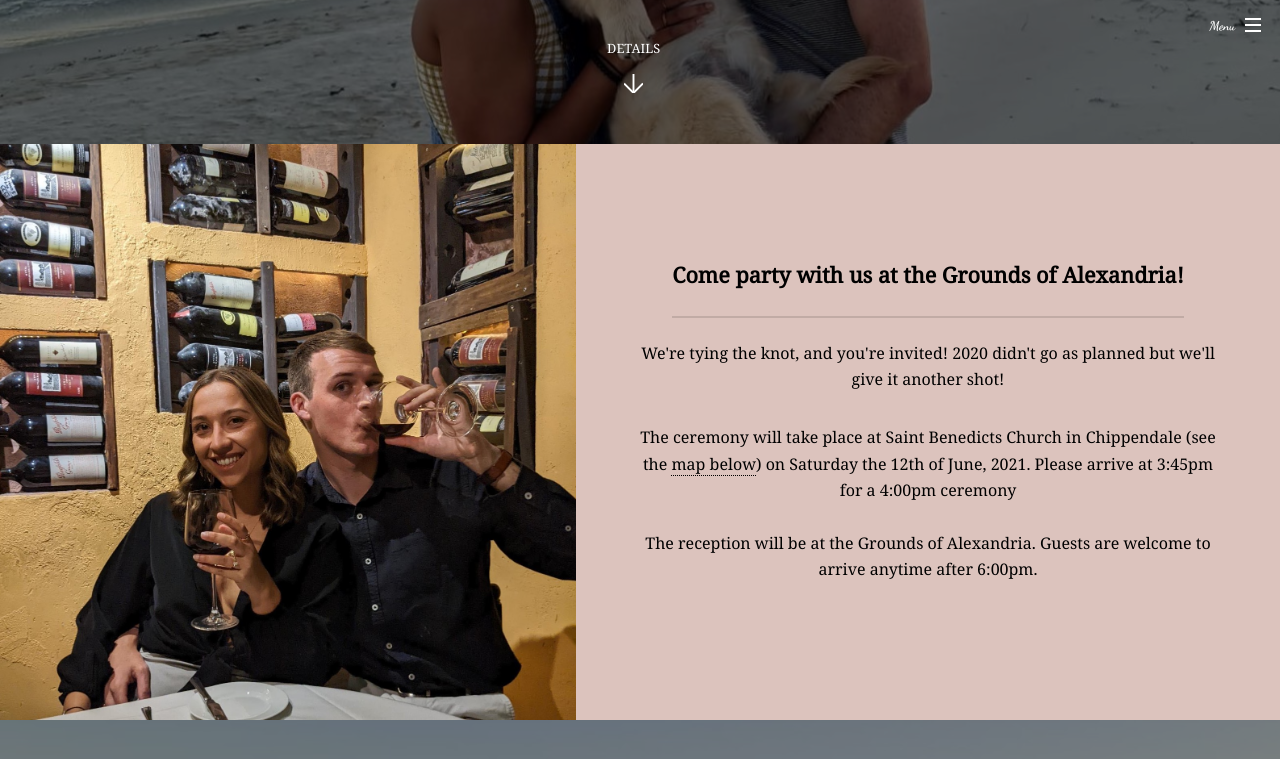
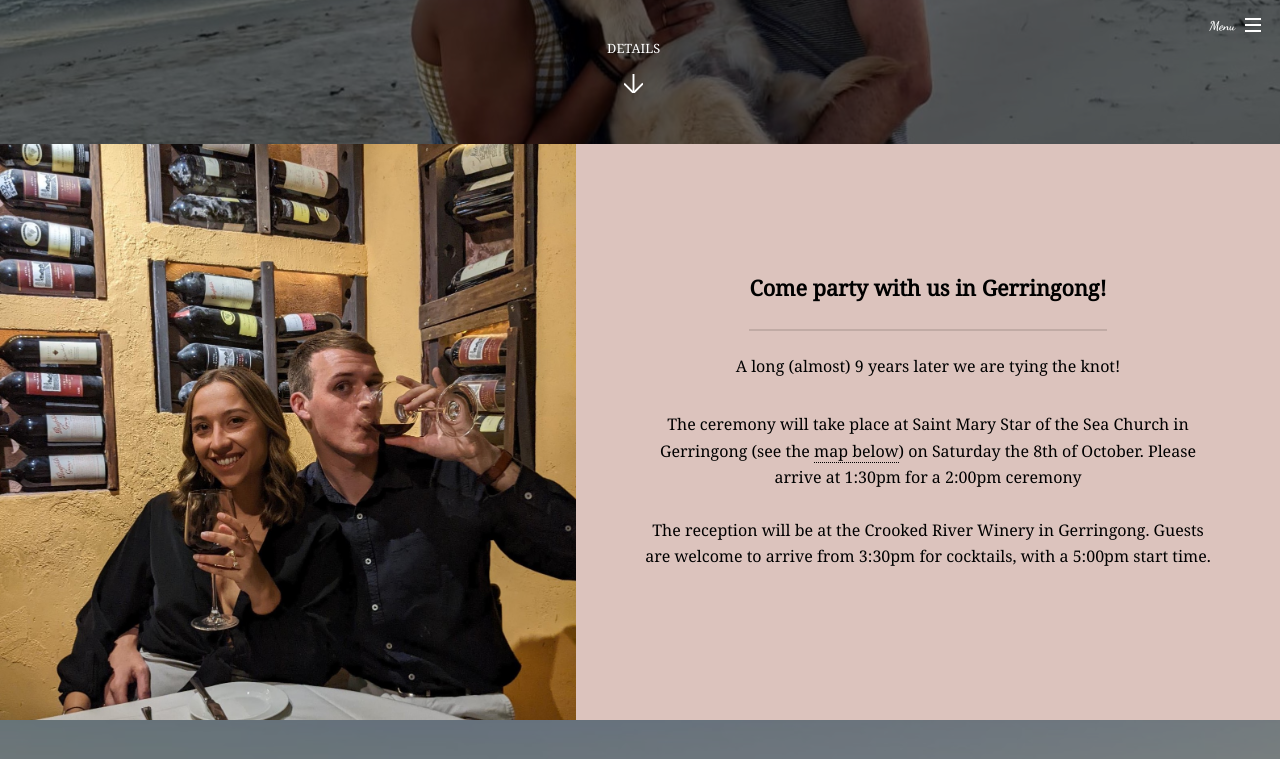
Before and after one commit to mongerrr/alanatom, a Jekyll site: the page built from index.html, in a window 1280 px wide and 900 px high, scrolled down 756 px, cut to the strip 0-812 px from the top of the window. Shown: the top 759 px of the strip. Built offline with Jekyll 4.4.1, drawn with Linux system fonts in a browser that asks for light colours.

Commit message:
Update couple.html

```diff
--- a/_includes/sections/couple.html
+++ b/_includes/sections/couple.html
@@ -4,10 +4,10 @@
   </div>
 <div class="content">
   <header class="major">
-    <h2>Come party with us at the Grounds of Alexandria!</h2>
-    <p>We're tying the knot, and you're invited! 2020 didn't go as planned but we'll give it another shot!</p>
-    <p>The ceremony will take place at Saint Benedicts Church in Chippendale (see the <a href="#location" class="more scrolly">map below</a>) on Saturday the 12th of June, 2021. Please arrive at 3:45pm for a 4:00pm ceremony <br>
-    <br>The reception will be at the Grounds of Alexandria. Guests are welcome to arrive anytime after 6:00pm. </p>
+    <h2>Come party with us in Gerringong!</h2>
+    <p>A long (almost) 9 years later we are tying the knot!</p>
+    <p>The ceremony will take place at Saint Mary Star of the Sea Church in Gerringong (see the <a href="#location" class="more scrolly">map below</a>) on Saturday the 8th of October. Please arrive at 1:30pm for a 2:00pm ceremony <br>
+    <br>The reception will be at the Crooked River Winery in Gerringong. Guests are welcome to arrive from 3:30pm for cocktails, with a 5:00pm start time. </p>
   </header>
   </div>
 </section>
```
